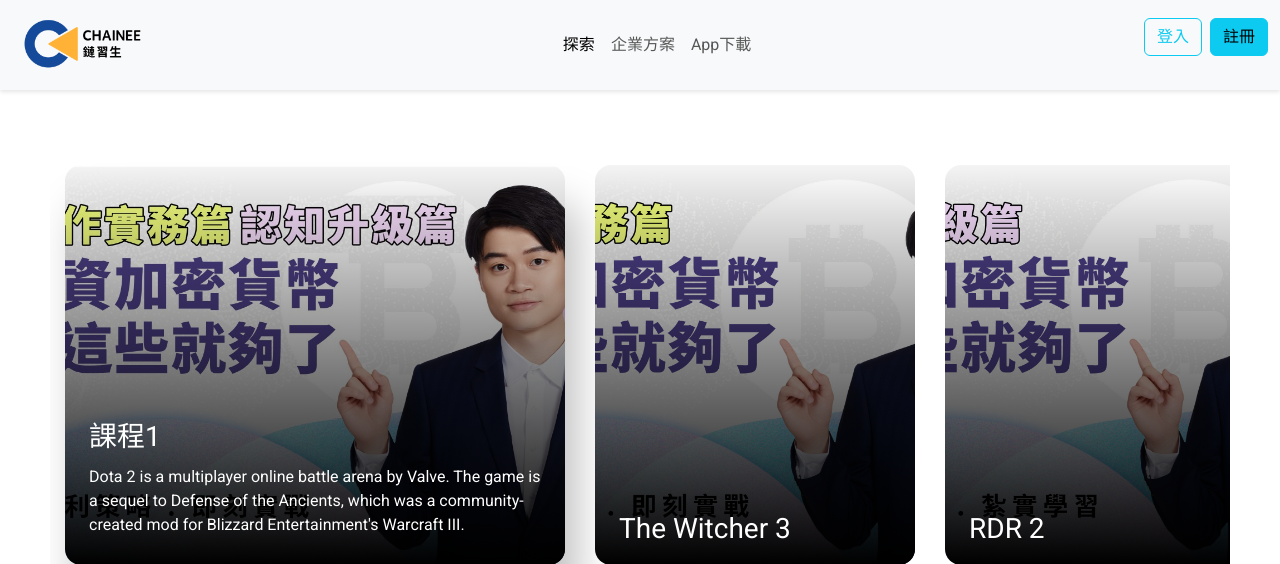
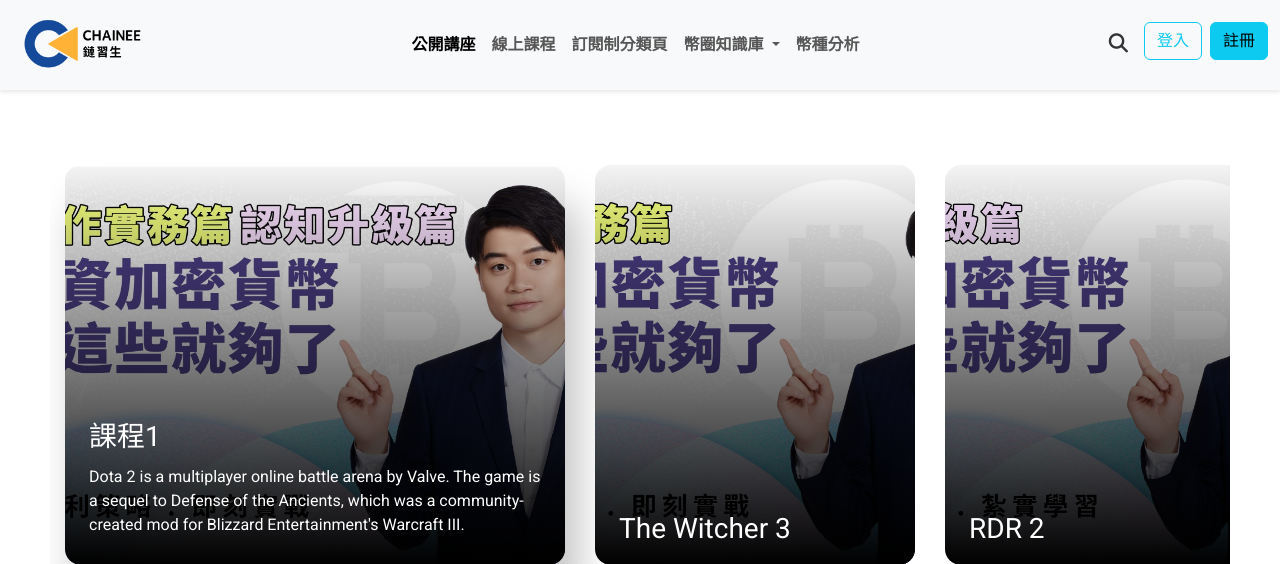
Before and after one commit to Shihjiajyun/chainee_official_new, a PHP site: page /index.php in a window 1280 px wide. Shown: the top 564 px of the page. Run offline with PHP 8.4, Linux system fonts and the light colour scheme.

Commit message:
導覽列增加搜尋功能

```diff
--- a/css/course.css
+++ b/css/course.css
@@ -15,7 +15,7 @@
   z-index: 0;
 }
 
-@media (max-width: 992px) {
+@media (max-width: 991.8px) {
   #price {
     order: -1; /* 設置順序為第一 */
   }
@@ -164,7 +164,7 @@
   background-color: #f0f0f0;
 }
 
-@media (max-width: 992px) {
+@media (max-width: 991.8px) {
   /* 小螢幕時取消沾黏效果 */
   #price {
     position: static; /* 恢復正常布局 */
--- a/navbar.php
+++ b/navbar.php
@@ -61,32 +61,199 @@
         padding: 0.5rem 1rem;
         text-align: center;
     }
+
+    .dropdown-submenu {
+        position: relative;
+    }
+
+    .dropdown-submenu .dropdown-menu {
+        top: 0;
+        left: 100%;
+        /* 讓次級選單水平排列 */
+        margin-top: -0.125rem;
+        margin-left: 0.1rem;
+        border-radius: 0.25rem;
+    }
+
+    /* 搜尋彈出框樣式 */
+    .search-overlay {
+        display: none;
+        /* 預設隱藏 */
+        position: fixed;
+        top: 0;
+        left: 0;
+        width: 100%;
+        height: 100%;
+        background: rgba(255, 255, 255, 0.9);
+        z-index: 1050;
+        justify-content: center;
+        align-items: center;
+        flex-direction: column;
+    }
+
+    .search-container {
+        max-width: 600px;
+        width: 90%;
+        text-align: center;
+    }
+
+    .btn-close {
+        position: absolute;
+        top: 20px;
+        right: 20px;
+    }
+
+    .hot-keywords span {
+        font-size: 16px;
+        margin-right: 8px;
+    }
+
+    /* 調整放大鏡圖示樣式 */
+    #desktop-search-btn i,
+    #mobile-search-btn i {
+        font-weight: 900;
+        /* 加粗圖示 */
+        font-size: 1.2em;
+        /* 圖示背景顏色 */
+        color: #333;
+        /* 圖示顏色 */
+    }
+
+    /* 移除按鈕框線並調整樣式 */
+    #desktop-search-btn,
+    #mobile-search-btn {
+        border: none;
+        /* 移除框線 */
+        background-color: transparent;
+        /* 預設背景透明 */
+        padding: 8px;
+        /* 增加內距讓按鈕更舒適 */
+        transition: all 0.3s ease;
+        /* 添加平滑過渡效果 */
+    }
+
+    /* 滑鼠懸停效果 */
+    #desktop-search-btn:hover,
+    #mobile-search-btn:hover {
+        background-color: rgb(166, 193, 233);
+        /* 滑鼠懸停背景顏色 */
+        /* color: white; */
+        /* 滑鼠懸停文字顏色 */
+    }
+
+    #navbarNav {
+        font-weight: 700;
+    }
+
+    @media screen and (max-width: 991.8px) {
+        #desktop-search-btn {
+            display: none;
+        }
+    }
 </style>
 
 <nav class="navbar navbar-expand-lg navbar-light bg-light">
     <div class="container-fluid">
+        <!-- Logo -->
         <a class="navbar-brand" href="./index.php">
             <img src="./img/logo.png" alt="Logo" style="height: 80px;">
         </a>
-        <button class="navbar-toggler" type="button" data-bs-toggle="collapse" data-bs-target="#navbarNav" aria-controls="navbarNav" aria-expanded="false" aria-label="Toggle navigation">
-            <span class="navbar-toggler-icon"></span>
-        </button>
+
+        <!-- 小螢幕時的漢堡選單與搜尋圖示 -->
+        <div class="d-lg-none d-flex">
+            <!-- 大螢幕的搜尋按鈕 -->
+            <button class="btn me-2" id="mobile-search-btn">
+                <i class="fas fa-search"></i>
+            </button>
+            <button class="navbar-toggler" type="button" data-bs-toggle="collapse" data-bs-target="#navbarNav" aria-controls="navbarNav" aria-expanded="false" aria-label="Toggle navigation">
+                <span class="navbar-toggler-icon"></span>
+            </button>
+        </div>
+
+        <!-- 導覽列內容 -->
         <div class="collapse navbar-collapse" id="navbarNav">
+            <!-- 導覽項目 -->
             <ul class="navbar-nav me-auto mb-2 mb-lg-0">
                 <li class="nav-item">
-                    <a class="nav-link active" aria-current="page" href="#">探索</a>
+                    <a class="nav-link active" target="_blank" href="https://chainee.io/courses/public-course">公開講座</a>
                 </li>
                 <li class="nav-item">
-                    <a class="nav-link" href="#">企業方案</a>
+                    <a class="nav-link" href="#">線上課程</a>
                 </li>
                 <li class="nav-item">
-                    <a class="nav-link" href="#">App下載</a>
+                    <a class="nav-link" href="#">訂閱制分類頁</a>
+                </li>
+                <li class="nav-item dropdown">
+                    <a class="nav-link dropdown-toggle" href="#" id="knowledgeDropdown" role="button" data-bs-toggle="dropdown" aria-expanded="false">
+                        幣圈知識庫
+                    </a>
+                    <ul class="dropdown-menu" aria-labelledby="knowledgeDropdown">
+                        <li><a class="dropdown-item" href="#">學幣圈</a></li>
+                        <li><a class="dropdown-item" href="#">學投資</a></li>
+                        <li><a class="dropdown-item" href="#">學開戶</a></li>
+                        <li><a class="dropdown-item" href="#">撿好康</a></li>
+                        <li><a class="dropdown-item" href="#">專欄作家</a></li>
+                    </ul>
+                </li>
+                <li class="nav-item">
+                    <a class="nav-link" href="#">幣種分析</a>
                 </li>
             </ul>
-            <div class="d-flex pb-3">
+
+            <!-- 大螢幕的搜尋按鈕 -->
+            <button class="btn me-2" id="desktop-search-btn">
+                <i class="fas fa-search"></i>
+            </button>
+
+            <!-- 登入與註冊 -->
+            <div class="d-flex mb-2">
                 <a href="login.php" class="btn btn-outline-info me-2">登入</a>
-                <a href="#" class="btn btn-info">註冊</a>
+                <a href="login.php" class="btn btn-info">註冊</a>
             </div>
         </div>
     </div>
 </nav>
+
+<!-- 搜尋彈出框 -->
+<div class="search-overlay" id="searchOverlay">
+    <div class="search-container">
+        <button class="btn-close" id="closeSearch"></button>
+        <h5>想找什麼嗎？</h5>
+        <form>
+            <div class="input-group">
+                <span class="input-group-text"><i class="fas fa-search"></i></span>
+                <input type="text" class="form-control" placeholder="請輸入你想在知識衛星搜尋的內容">
+            </div>
+        </form>
+        <div class="hot-keywords mt-3">
+            <span>熱門關鍵字：</span>
+            <button class="btn btn-dark btn-sm">腦哥</button>
+            <button class="btn btn-dark btn-sm">區塊鏈</button>
+            <button class="btn btn-dark btn-sm">USDT</button>
+            <button class="btn btn-dark btn-sm">加密貨幣</button>
+        </div>
+    </div>
+</div>
+
+<script>
+    document.addEventListener("DOMContentLoaded", () => {
+        const searchOverlay = document.getElementById("searchOverlay");
+        const desktopSearchBtn = document.getElementById("desktop-search-btn");
+        const mobileSearchBtn = document.getElementById("mobile-search-btn");
+        const closeSearchBtn = document.getElementById("closeSearch");
+
+        // 開啟搜尋框
+        desktopSearchBtn?.addEventListener("click", () => {
+            searchOverlay.style.display = "flex";
+        });
+
+        mobileSearchBtn?.addEventListener("click", () => {
+            searchOverlay.style.display = "flex";
+        });
+
+        // 關閉搜尋框
+        closeSearchBtn?.addEventListener("click", () => {
+            searchOverlay.style.display = "none";
+        });
+    });
+</script>
```
